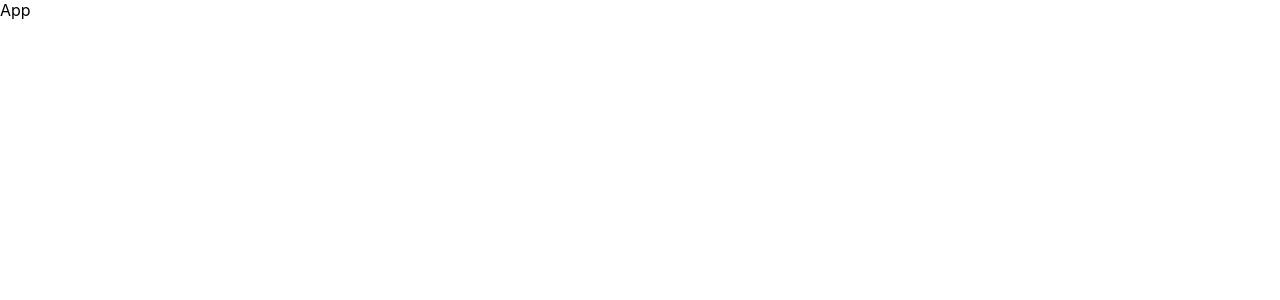
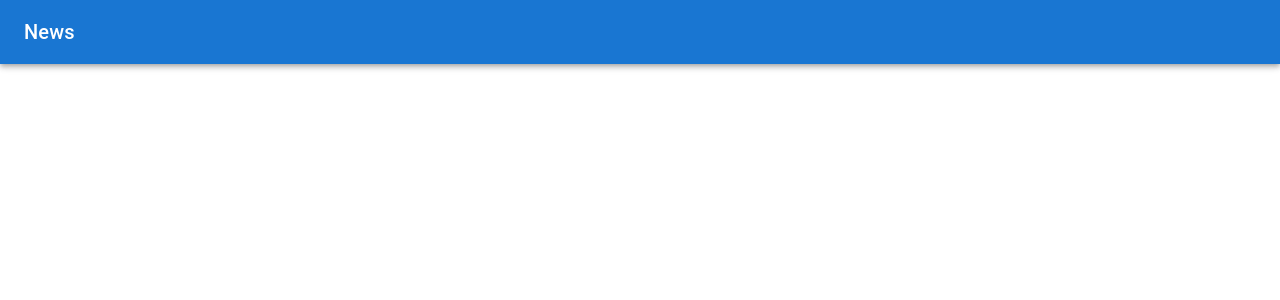
Before and after one commit to kitou88C39/react_todo_toolkit, a React (Create React App) app: page / in a window 1280 px wide. Shown: the top 300 px of the page. Built offline with nearby package versions, Linux system fonts and the light colour scheme.

Commit message:
App.tsx 編集

```diff
--- a/src/App.tsx
+++ b/src/App.tsx
@@ -1,7 +1,12 @@
 import styles from './App.module.scss';
+import Header from './components/header/Header';
 
 const App: React.FC = () => {
-  return <div>App</div>;
+  return (
+    <div>
+      <Header />
+    </div>
+  );
 };
 
 export default App;
```
